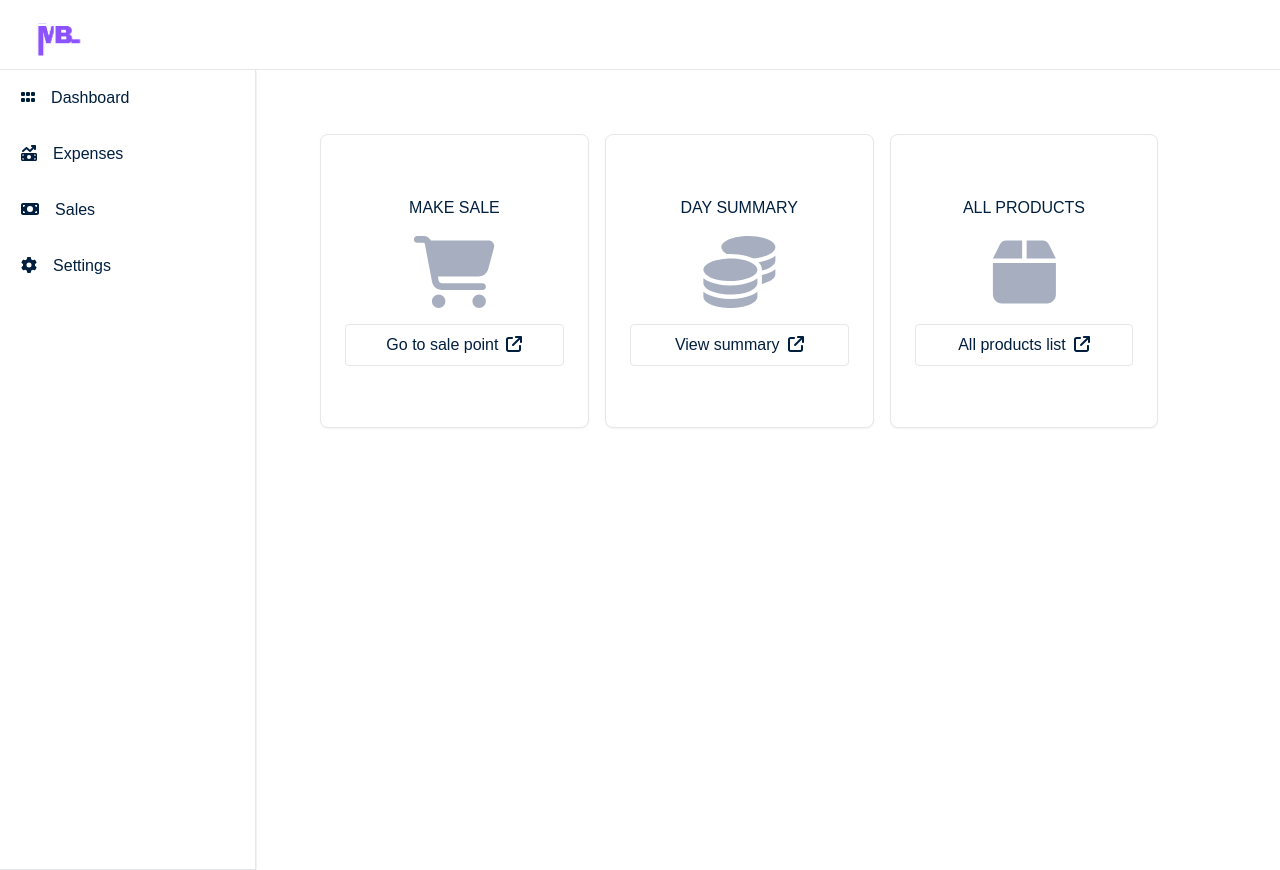
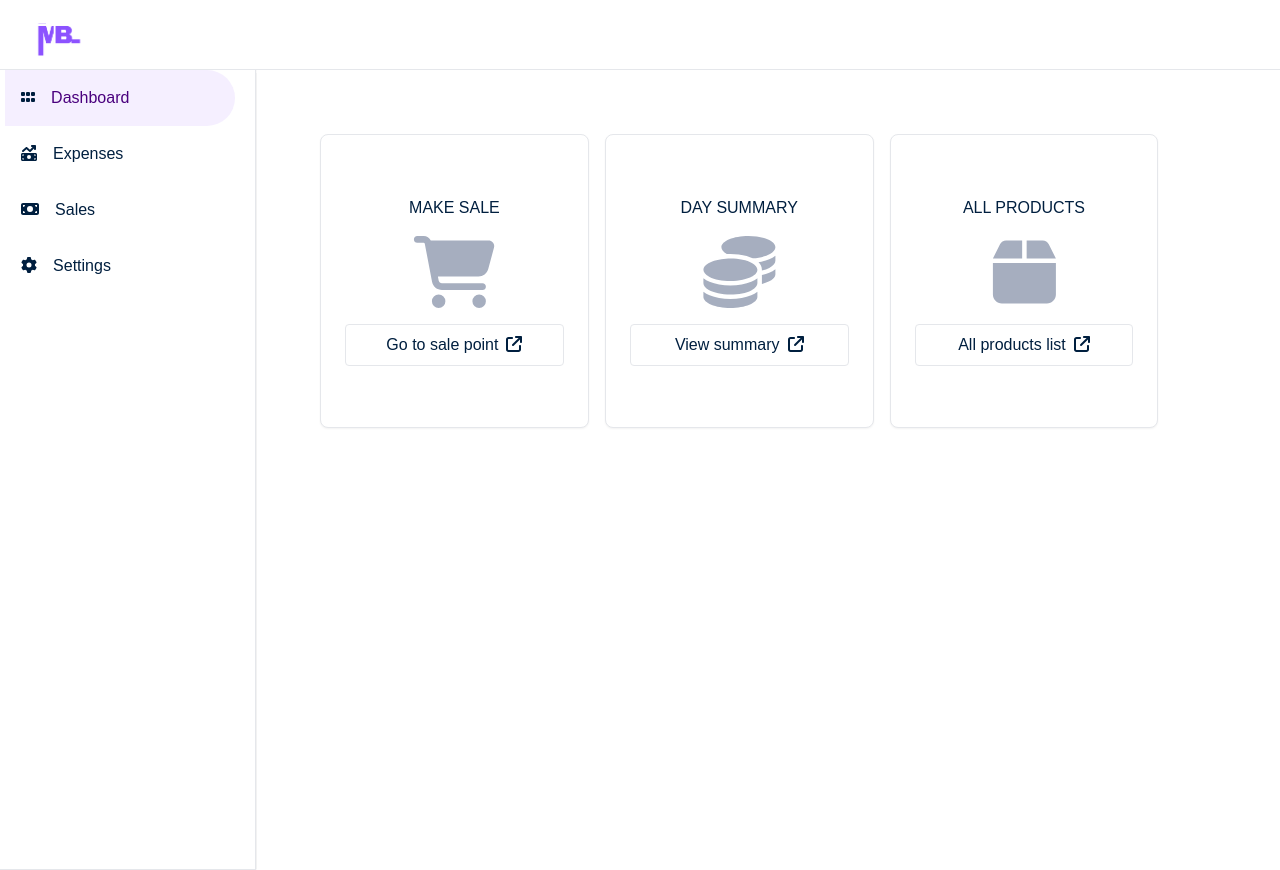
Before and after one commit to CHIGODI/BusinessManager, a Next.js app in the folder mybiz-frontend/: page /dashboard in a window 1280 px wide. Built offline with nearby package versions, Linux system fonts and the light colour scheme.

Commit message:
Style active highlight on sidenav links when visited

```diff
--- a/mybiz-frontend/app/components/sidenav.js
+++ b/mybiz-frontend/app/components/sidenav.js
@@ -1,31 +1,50 @@
+'use client';
 import Link from 'next/link';
+import { usePathname } from 'next/navigation'
 import { FontAwesomeIcon } from "@fortawesome/react-fontawesome";
 import { faGrip, faMoneyBill, faMoneyBillTrendUp, faGear } from "@fortawesome/free-solid-svg-icons";
 export default function SideNav(){
+    const pathname = usePathname();
 
     return(
         <div className="w-[20%] border-r border-b shadow-right-sm hidden md:block">
             <ul className='flex flex-col justify-start'>
-                <Link href="/dashboard">
-                    <li className="links">
+                <Link href="/dashboard"
+                    className={`links ${pathname.startsWith('/dashboard')?
+                        'bg-[#F5EFFF] text-[#4A007E]' : 'hover:bg-[#F5EFFF] hover:text-[#4A007E]'
+                        }`}
+                >
+                    <li>
                         <FontAwesomeIcon className="text-base mr-4 text-[#001F3F]" icon={faGrip} />
                         Dashboard
                     </li>
                 </Link>
-                <Link href="/Home">
-                    <li className="links">
+                <Link href="/expenses"
+                    className={`links ${pathname.startsWith('/expenses') ?
+                        'bg-[#F5EFFF] text-[#4A007E]' : 'hover:bg-[#F5EFFF] hover:text-[#4A007E]'
+                        }`}
+                >
+                    <li>
                         <FontAwesomeIcon className="text-base mr-4 text-[#001F3F]" icon={faMoneyBillTrendUp} />
                         Expenses
                     </li>
                 </Link>
-                <Link href="/dashboard">
-                    <li className="links">
+                <Link href="/sales"
+                    className={`links ${pathname.startsWith('/sales') ?
+                        'bg-[#F5EFFF] text-[#4A007E]' : 'hover:bg-[#F5EFFF] hover:text-[#4A007E]'
+                        }`}
+                >
+                    <li>
                         <FontAwesomeIcon className="text-base mr-4 text-[#001F3F]" icon={faMoneyBill} />
                         Sales
                     </li>
                 </Link>
-                <Link href="/dashboard">
-                    <li className="links">
+                <Link href="/settings"
+                    className={`links ${pathname.startsWith('/settings') ?
+                        'bg-[#F5EFFF] text-[#4A007E]' : 'hover:bg-[#F5EFFF] hover:text-[#4A007E]'
+                        }`}
+                >
+                    <li>
                         <FontAwesomeIcon className="text-base mr-4 text-[#001F3F]" icon={faGear} />
                         Settings
                     </li>
```
